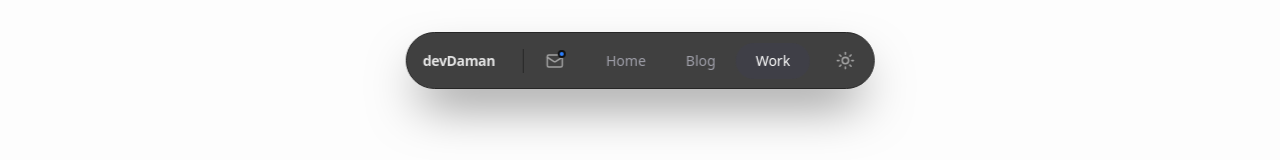
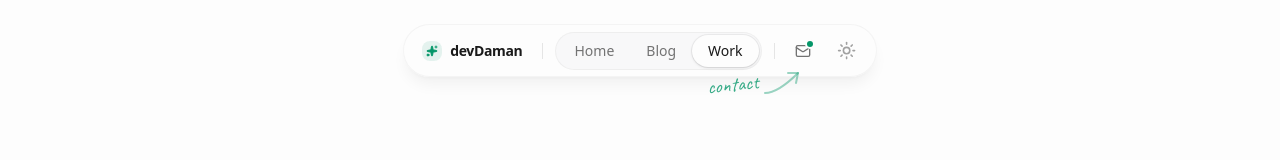
Before and after one commit to damandeep611/devdaman0x, a Next.js app: page /work in a window 1280 px wide. Shown: the top 160 px of the page. Built offline with nearby package versions, Linux system fonts and the light colour scheme.

Commit message:
layout responsiveness added

```diff
--- a/src/app/blog/page.tsx
+++ b/src/app/blog/page.tsx
@@ -36,7 +36,7 @@
   );
 
   return (
-    <section className="w-full mx-auto min-h-screen pt-32 pb-20">
+    <section className="w-full mx-auto min-h-screen pt-12 sm:pt-32 pb-20">
       <div className="max-w-3xl mx-auto w-full px-6">
         <motion.div
           variants={containerVariants}
--- a/src/app/page.tsx
+++ b/src/app/page.tsx
@@ -23,7 +23,7 @@
     }));
 
   return (
-    <div className="mt-12 flex flex-col items-center w-full max-w-6xl mx-auto px-4 sm:px-6 lg:px-8 overflow-x-hidden">
+    <div className="mt-4 sm:mt-12 flex flex-col items-center w-full max-w-6xl mx-auto px-4 sm:px-6 lg:px-8 overflow-x-hidden">
       <HeroSection />
       <PhotoGallery />
       <SkillsSection />
--- a/src/app/work/page.tsx
+++ b/src/app/work/page.tsx
@@ -171,7 +171,7 @@
 
 export default function WorkPage() {
   return (
-    <div className="mt-32 md:mt-48 max-w-7xl mx-auto px-6">
+    <div className="mt-12 sm:mt-32 md:mt-48 max-w-7xl mx-auto px-6">
       {/* Header Section */}
       <div className="mb-32 border-b border-border pb-8 flex flex-col md:flex-row justify-between items-end gap-8">
         <div className="space-y-4">
--- a/src/components/layout/NavPill.tsx
+++ b/src/components/layout/NavPill.tsx
@@ -2,11 +2,12 @@
 
 import React, { useState } from 'react';
 import { motion, AnimatePresence } from 'framer-motion';
-import { Mail } from "lucide-react";
+import { Mail, Sparkles } from "lucide-react";
 import { ModeToggle } from "../theme/mode-toggle";
 import Link from "next/link";
 import { usePathname } from "next/navigation";
 import ContactCard from "./ContactCard";
+import { cn } from "@/lib/utils";
 
 const navItems = [
   {
@@ -35,88 +36,132 @@
 
 export default function NavPill() {
   const [isContactOpen, setIsContactOpen] = useState(false);
-  const isPathname = usePathname();
+  const pathname = usePathname();
 
   return (
-    <div className="fixed top-6 sm:top-8 left-1/2 -translate-x-1/2 z-50 flex flex-col items-center gap-3 w-[calc(100%-24px)] sm:w-auto max-w-lg">
+    <div className="fixed z-50 left-0 right-0 flex items-center justify-center pointer-events-none bottom-6 sm:bottom-auto sm:top-6 flex-col-reverse sm:flex-col gap-4">
       <motion.nav
         initial={{ y: -100, opacity: 0 }}
         animate={{ y: 0, opacity: 1 }}
         transition={{ type: "spring", stiffness: 260, damping: 20 }}
-        className="flex items-center justify-between sm:justify-start w-full sm:w-auto gap-1 sm:gap-2 p-1.5 sm:p-2 rounded-full border border-neutral-800 bg-[#111111]/80 backdrop-blur-md shadow-2xl shadow-black/50"
+        className="pointer-events-auto flex items-center gap-1 sm:gap-2 p-1.5 rounded-full border border-border/40 bg-background/80 backdrop-blur-xl shadow-lg shadow-black/5 dark:shadow-black/20"
       >
-        {/* Profile Section */}
-        <div className="flex items-center gap-2 sm:gap-3 pl-1 sm:pl-2 pr-1 sm:pr-4 cursor-pointer group shrink-0">
-          <span className="hidden sm:block text-sm font-semibold text-neutral-200 tracking-tight group-hover:text-white transition-colors">
+        {/* Profile / Brand */}
+        <Link
+          href="/"
+          className="flex items-center gap-2 pl-3 pr-2 py-1.5 hover:opacity-80 transition-opacity"
+        >
+          <div className="relative w-5 h-5 flex items-center justify-center bg-brand-green/10 rounded-md text-brand-green">
+            <Sparkles size={12} fill="currentColor" />
+          </div>
+          <span className="hidden sm:block text-sm font-bold tracking-tight text-foreground">
             devDaman
           </span>
-        </div>
+        </Link>
 
-        {/* Divider */}
-        <div className="w-px h-5 sm:h-6 bg-neutral-800 mx-0 sm:mx-1 shrink-0" />
-
-        {/* Action Button: Mail */}
-        <motion.button
-          onClick={() => setIsContactOpen(!isContactOpen)}
-          whileHover={{ scale: 1.1, backgroundColor: "rgba(255,255,255,0.1)" }}
-          whileTap={{ scale: 0.95 }}
-          className={`p-2 sm:p-2.5 rounded-full transition-colors relative shrink-0 ${
-            isContactOpen
-              ? "bg-neutral-800 text-white"
-              : "text-neutral-400 hover:text-white"
-          }`}
-          aria-label="Contact"
-        >
-          <Mail size={16} className="sm:w-[18px] sm:h-[18px]" />
-          {!isContactOpen && (
-            <span className="absolute top-2 right-2 w-1.5 h-1.5 sm:w-2 sm:h-2 bg-blue-500 rounded-full border-2 border-[#111111]" />
-          )}
-        </motion.button>
+        <div className="w-px h-4 bg-border mx-1 hidden sm:block" />
 
         {/* Navigation Tabs */}
-        <nav
-          className="flex items-center bg-transparent rounded-full px-0 sm:px-1 shrink-0"
-          aria-label="Main-navigation"
-        >
+        <div className="flex items-center p-0.5 rounded-full bg-muted/50 border border-transparent sm:border-border/50">
           {navItems.map((item) => {
-            const isActive = isActiveRoute(isPathname, item.href);
+            const isActive = isActiveRoute(pathname, item.href);
             return (
               <Link
                 key={item.id}
                 href={item.href}
-                className={`relative px-3 sm:px-5 py-1.5 sm:py-2 text-xs sm:text-sm rounded-full font-medium transition-colors duration-300 ease-in-out focus:outline-none ${
-                  isActive
-                    ? "text-white"
-                    : "text-zinc-400 hover:text-zinc-100 hover:bg-zinc-800/50"
-                }`}
+                className={cn(
+                  "relative px-3 sm:px-4 py-1.5 text-[13px] sm:text-sm font-medium transition-colors duration-200",
+                  isActive ? "text-foreground" : "text-muted-foreground hover:text-foreground"
+                )}
                 style={{
                   WebkitTapHighlightColor: "transparent",
                 }}
               >
                 {isActive && (
-                  <motion.span
+                  <motion.div
                     layoutId="active-pill"
-                    className="absolute inset-0 bg-zinc-700 rounded-full"
+                    className="absolute inset-0 bg-background rounded-full shadow-sm ring-1 ring-black/5 dark:ring-white/10"
                     transition={{ type: "spring", bounce: 0.2, duration: 0.6 }}
-                    style={{ borderRadius: 9999 }}
                   />
                 )}
                 <span className="relative z-10">{item.label}</span>
               </Link>
             );
           })}
-        </nav>
+        </div>
 
-        {/* Theme Toggle */}
-        <ModeToggle />
+        <div className="w-px h-4 bg-border mx-1" />
+
+        {/* Actions */}
+        <div className="flex items-center gap-1 pr-1">
+          <motion.button
+            onClick={() => setIsContactOpen(!isContactOpen)}
+            whileHover={{ scale: 1.05 }}
+            whileTap={{ scale: 0.95 }}
+            className={cn(
+              "relative p-2 rounded-full transition-all duration-300 group",
+              isContactOpen
+                ? "bg-primary text-primary-foreground shadow-md"
+                : "text-muted-foreground hover:text-foreground hover:bg-muted"
+            )}
+            aria-label="Contact"
+          >
+            <Mail size={16} />
+            {!isContactOpen && (
+              <>
+                <span className="absolute top-1.5 right-1.5 w-1.5 h-1.5 bg-brand-green rounded-full ring-2 ring-background" />
+
+                {/* Architectural Annotation Hint */}
+                <motion.div
+                  initial={{ opacity: 0, x: -10 }}
+                  animate={{ opacity: 1, x: 0 }}
+                  transition={{ delay: 1.5, duration: 0.6 }}
+                  className="absolute top-8 -left-20 pointer-events-none hidden md:block w-24"
+                >
+                  <div className="relative flex items-center justify-end gap-1">
+                    <span className="font-(family-name:--font-geist-caveat) text-brand-green/80 text-xl rotate-[-6deg] pt-1">
+                      contact
+                    </span>
+                    <svg
+                      width="40"
+                      height="30"
+                      viewBox="0 0 40 30"
+                      fill="none"
+                      xmlns="http://www.w3.org/2000/svg"
+                      className="text-brand-green/40"
+                    >
+                      <path
+                        d="M 2 25 Q 15 25 35 5"
+                        stroke="currentColor"
+                        strokeWidth="2"
+                        strokeLinecap="round"
+                      />
+                      <path
+                        d="M 25 5 L 35 5 L 33 15"
+                        stroke="currentColor"
+                        strokeWidth="2"
+                        strokeLinecap="round"
+                        strokeLinejoin="round"
+                      />
+                    </svg>
+                  </div>
+                </motion.div>
+              </>
+            )}
+          </motion.button>
+
+          <ModeToggle />
+        </div>
       </motion.nav>
 
-      {/* Contact Card */}
+      {/* Contact Card Container */}
       <AnimatePresence>
         {isContactOpen && (
-          <ContactCard onClose={() => setIsContactOpen(false)} />
+          <div className="pointer-events-auto px-4 w-full flex justify-center">
+            <ContactCard onClose={() => setIsContactOpen(false)} />
+          </div>
         )}
       </AnimatePresence>
     </div>
   );
-};
+}
--- a/src/components/ui/ExploreSection.tsx
+++ b/src/components/ui/ExploreSection.tsx
@@ -115,11 +115,14 @@
               whileHover={{ rotate: -8, scale: 1.1, y: -10 }}
               className="absolute -top-6 -left-4 md:-top-10 md:-left-12 z-30 pointer-events-auto"
             >
-              <div className="relative bg-[#fff9c4] dark:bg-[#fff176] p-4 md:p-8 shadow-[10px_10px_30px_rgba(0,0,0,0.15)] rounded-sm border border-amber-200/50 max-w-[140px] md:max-w-[200px]">
+              <div className="font-(family-name:--font-geist-caveat) relative bg-[#fff9c4] dark:bg-[#fff176] p-4 md:p-8 shadow-[10px_10px_30px_rgba(0,0,0,0.15)] rounded-sm border border-amber-200/50 max-w-[140px] md:max-w-[200px]">
                 {/* Translucent Washi Tape */}
                 <div className="absolute -top-2 md:-top-3 left-1/2 -translate-x-1/2 w-10 h-6 md:w-16 md:h-8 bg-brand-green/30 backdrop-blur-md border border-white/20 -rotate-2 z-10" />
 
-                <p className="font-handwriting text-amber-900 text-lg md:text-2xl leading-tight">
+                <p
+                  className="
+                 text-amber-900 text-lg md:text-2xl leading-tight"
+                >
                   Don&apos;t skip <br /> the messy <br /> parts.
                 </p>
                 <div className="mt-2 md:mt-4 flex gap-1">
--- a/src/components/ui/HeroSection.tsx
+++ b/src/components/ui/HeroSection.tsx
@@ -5,7 +5,7 @@
 
 export default function HeroSection() {
   return (
-    <section className="w-full mx-auto flex flex-col pt-12 md:pt-24 pb-6 md:pb-10 px-4">
+    <section className="w-full mx-auto flex flex-col pt-8 md:pt-24 pb-6 md:pb-10 px-4">
       {/* Profile Card Container */}
       <motion.div
         initial={{ y: 20, opacity: 0 }}
```
